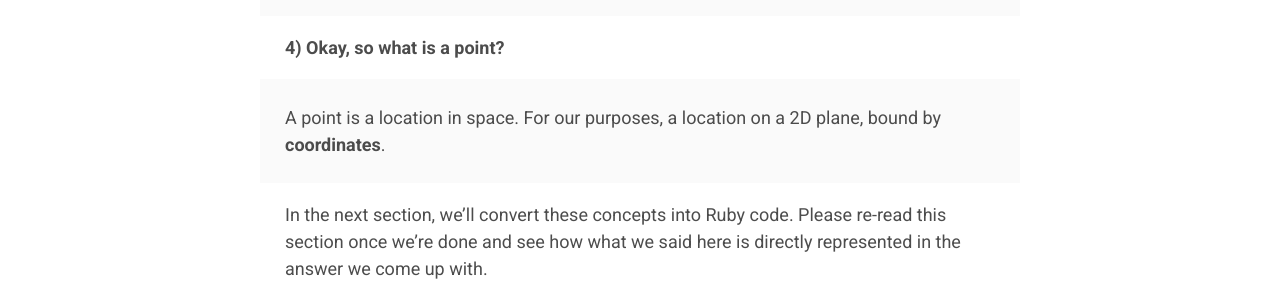
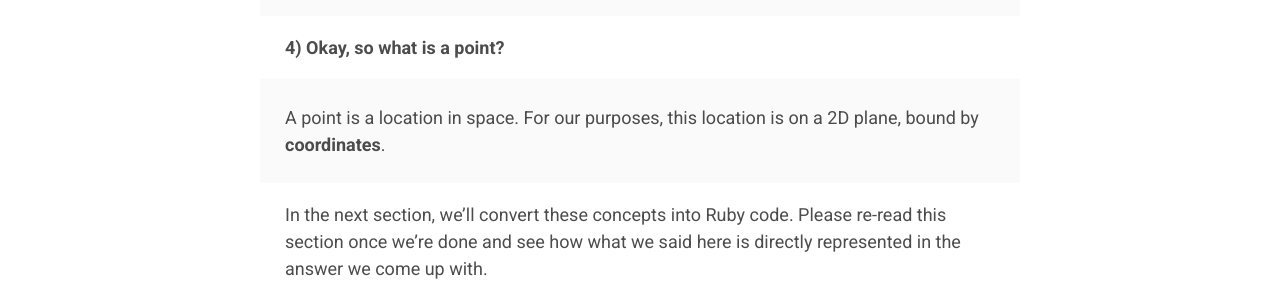
Before and after one commit to sledgang/sledgang.github.io, a Jekyll site: the page built from _posts/2017-07-29-ruby-oop.md, in a window 1280 px wide and 900 px high, scrolled down 960 px. Shown: the part 153-453 px from the top of the window. Built offline with Jekyll 4.4.1, drawn with Linux system fonts in a browser that asks for light colours.

Commit message:
clarify classficiation of a point

```diff
--- a/_posts/2017-07-29-ruby-oop.md
+++ b/_posts/2017-07-29-ruby-oop.md
@@ -30,7 +30,7 @@ Since we're dealing with finite lines, they have a *start* and an *end*.
 
 **4) Okay, so what is a point?**
 
-> A point is a location in space. For our purposes, a location on a 2D plane, bound by **coordinates**.
+> A point is a location in space. For our purposes, this location is on a 2D plane, bound by **coordinates**.
 
 In the next section, we'll convert these concepts into Ruby code. Please re-read this section once we're done and see how what we said here is directly represented in the answer we come up with.
 
```
